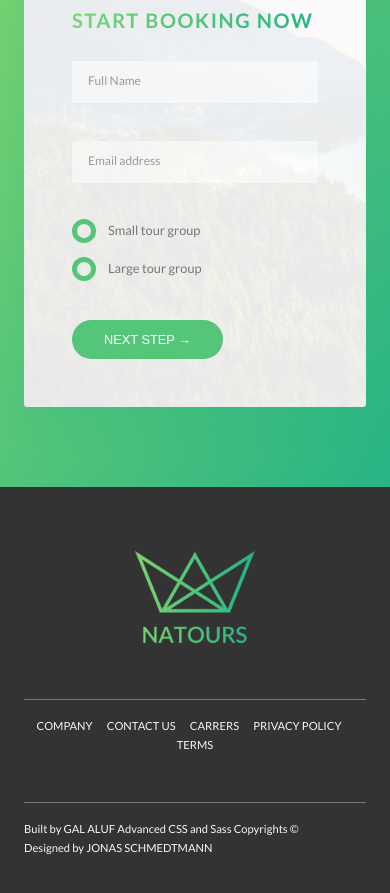
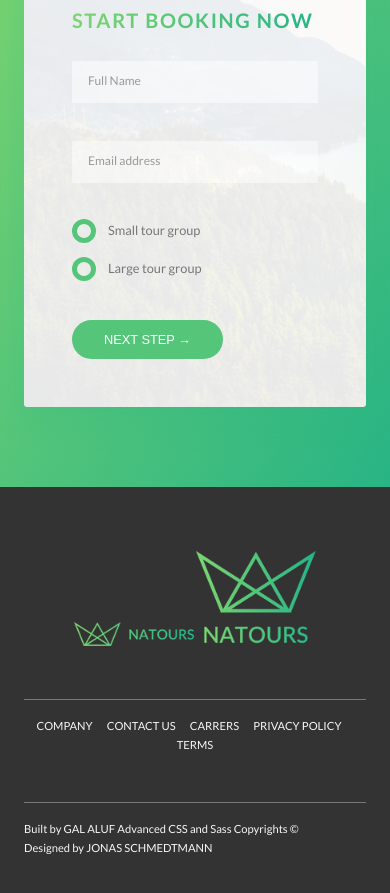
Before and after one commit to Galzooz1/Natours, a website: page index.html in a window 390 px wide. Shown: the part 5924-6817 px from the top of the page. Drawn offline with Linux system fonts and the light colour scheme.

Commit message:
responsive images html added

```diff
--- a/index.html
+++ b/index.html
@@ -336,7 +336,16 @@
     </main>
     <footer class="footer">
         <div class="footer__logo-box">
-            <img src="img/logo-green-2x.png" alt="Full logo" class="footer__logo">
+            <!-- Art-Direction Case -->
+            <!-- Specify multiple sources for images, forcing the browser to use srcset from the source element -->
+            <!-- that max-width is 37.5em and if it's more it using the second src image -->
+            <picture class="footer__logo">
+                <source srcset="img/logo-green-small-1x.png 1x, img/logo-green-small-2x.png 2x" media="(max-width: 37.5em)">
+                <img srcset="img/logo-green-1x.png 1x, img/logo-green-2x.png 2x" alt="Full logo" class="footer__logo">
+            </picture>
+            <!-- Entity-Switching Case -->
+            <!-- srcset -> Entity switching for responsive images -->
+            <img srcset="img/logo-green-1x.png 1x, img/logo-green-2x.png 2x" alt="Full logo" class="footer__logo">
         </div>
         <div class="row">
             <div class="col-1-of-2">
```
